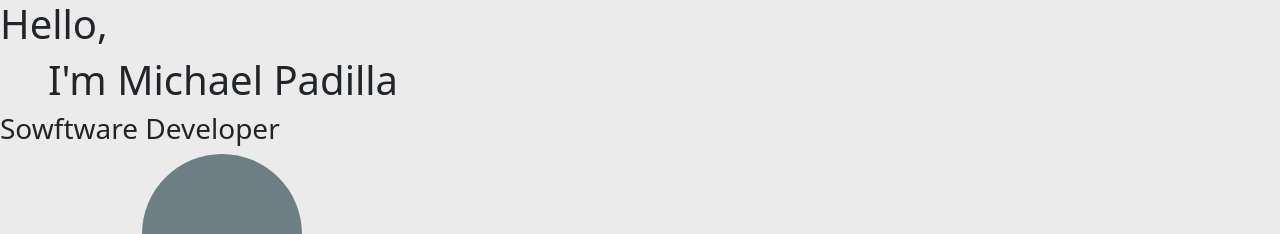
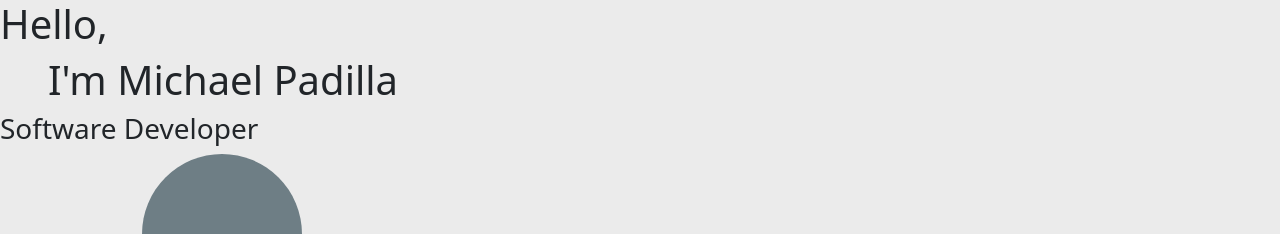
Before and after one commit to Mikadifo/Mikadifo.github.io, a React (Create React App) app: page / in a window 1280 px wide. Shown: the top 234 px of the page. Built offline with nearby package versions, Linux system fonts and the light colour scheme.

Commit message:
[fix] gh-pages deployment

```diff
--- a/package.json
+++ b/package.json
@@ -20,7 +20,6 @@
         "build": "react-scripts build",
         "test": "react-scripts test",
         "eject": "react-scripts eject",
-        "predeploy": "npm run build",
         "deploy": "gh-pages -d build"
     },
     "eslintConfig": {
--- a/src/views/home/Home.js
+++ b/src/views/home/Home.js
@@ -16,7 +16,7 @@ const Home = ({ setShowHomeBack }) => {
                 I'm Michael Padilla
             </h1>
             <h3 className="animate__animated animate__slideInLeft">
-                Sowftware Developer
+                Software Developer
             </h3>
             <a href="#description" className="btn btn-outline-dark" ref={ref}>
                 More about me
```
